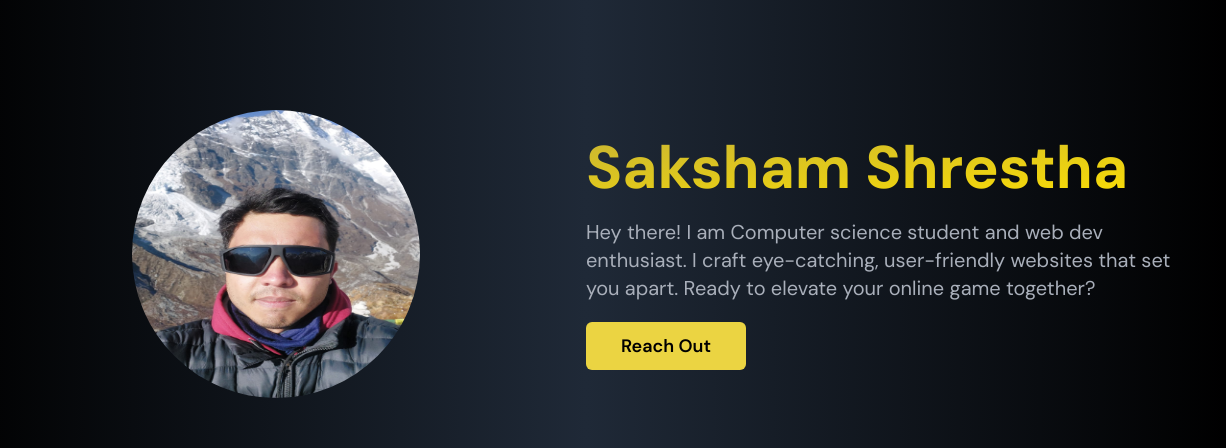
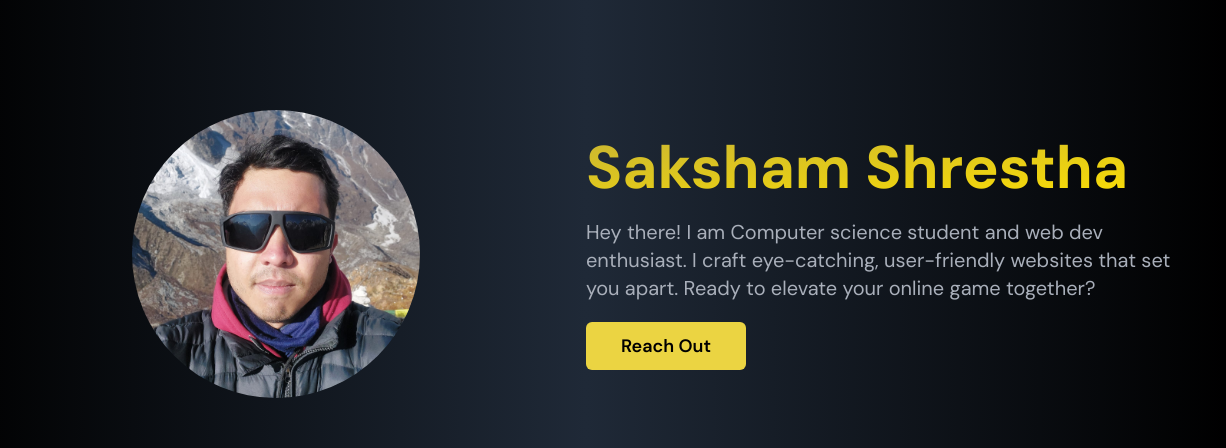
Before and after one commit to Saksham-w/Portfolio, a website built with Vite: page index.html in a window 1280 px wide. Shown: the part 194-642 px from the top of the page, 54-1280 px from the left. Built offline with nearby package versions, Linux system fonts and the light colour scheme.

Commit message:
fixed profile picture

```diff
--- a/index.html
+++ b/index.html
@@ -171,7 +171,7 @@
             class="h-full w-full lg:w-1/2 flex items-center justify-center"
           >
             <img
-              src="/PP3.jpg"
+              src="/PP4.jpg"
               alt="error"
               class="h-60 w-60 lg:h-72 lg:w-72 rounded-full"
             />
```
Also changed, not shown: public/PP4.jpg (added), 1 other file.
